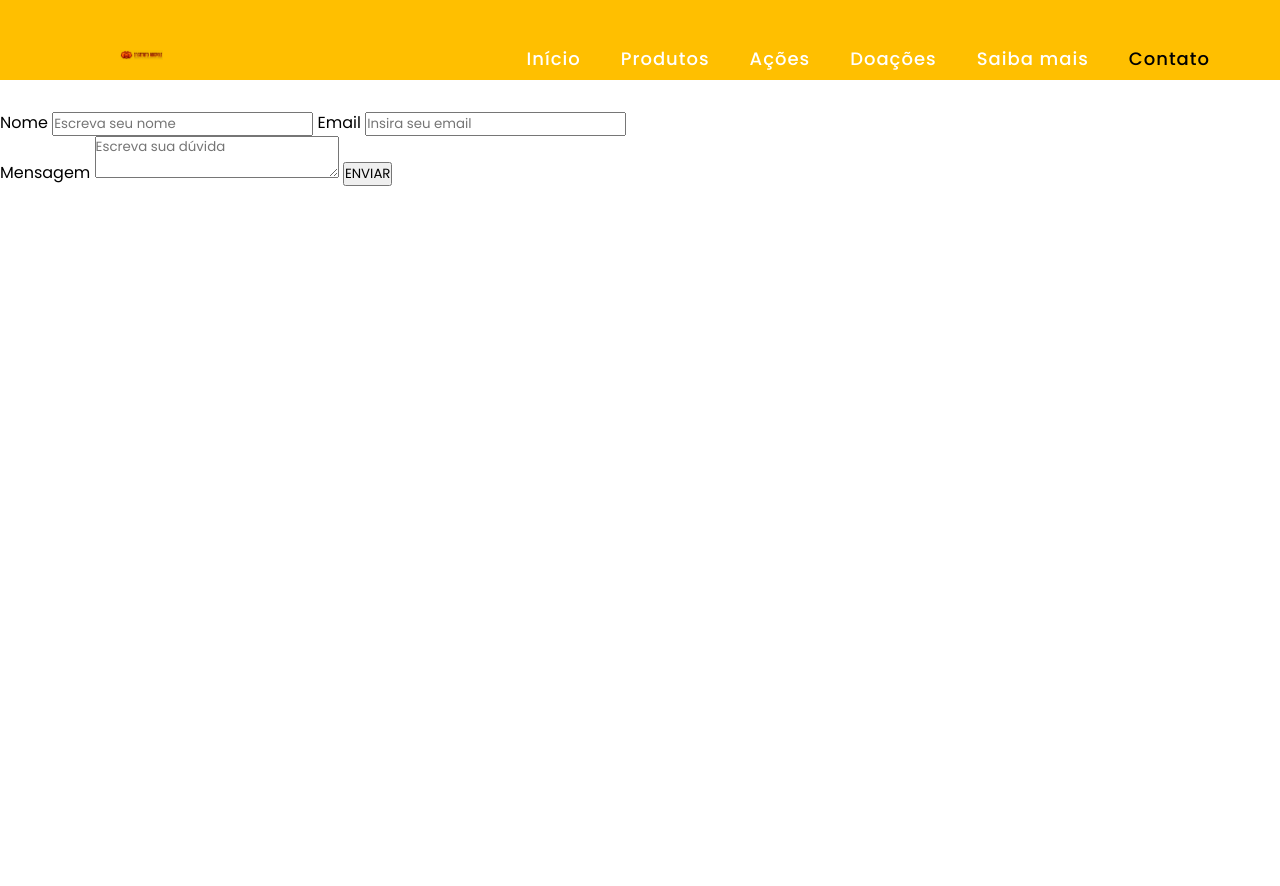
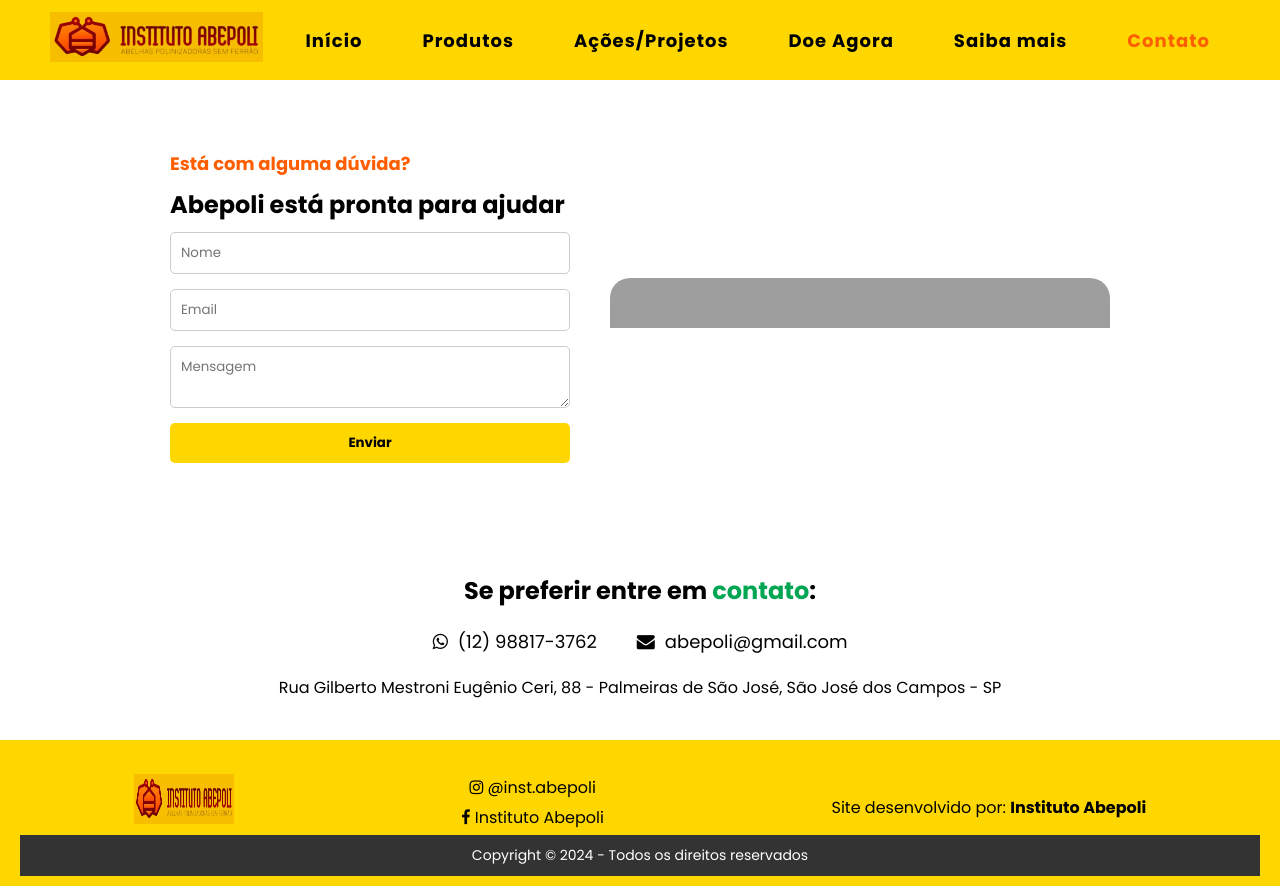
Before and after one commit to lannakamilly/projeto_abepoli, a PHP site: page /contato.php in a window 1280 px wide. Before the commit the page ends 186 px from the top, so only its background shows below. Run offline with PHP 8.4, Linux system fonts and the light colour scheme; grey boxes are pictures that could not be loaded.

Commit message:
contatoatualizado1

```diff
--- a/contato.php
+++ b/contato.php
@@ -1,17 +1,20 @@
 <!DOCTYPE html>
-<html lang="en">
+<html lang="pt-br">
 <head>
     <meta charset="UTF-8">
     <meta name="viewport" content="width=device-width, initial-scale=1.0">
+    <title>Instituto Abepoli - Contato</title>
     <link rel="stylesheet" href="https://cdnjs.cloudflare.com/ajax/libs/font-awesome/4.7.0/css/font-awesome.min.css">
-    <title>Portal Abepoli</title>
     <link rel="stylesheet" href="./css/style.css">
-    <link rel="stylesheet" href="./css/doacoes.css">
+    <link rel="stylesheet" href="./css/contato.css">
 </head>
+
+<body>
+
 <header>
-<nav>
+    <nav>
         <div class="logo">
-            <img src="img/logo1.jpg" alt="img">
+            <img src="img/logo1.jpg" alt="Logo Instituto Abepoli">
         </div>
         <div class="menu-btn">
             <i class="fa fa-bars fa-2x" onclick="menuShow()"></i>
@@ -19,46 +22,70 @@
         <div class="menu__bar">
             <ul>
                 <li><a href="index.php">Início</a></li>
-                <li><a href="produtos.php" >Produtos</a></li>
+                <li><a href="produtos.php">Produtos</a></li>
                 <li>
-                    <a href="acoes.php">Ações <i class="fas-caret-down"></i></a>
-                    <div class="dropdown__menu">
-                        <ul>
-                            <li><a href="#">Projetos</a></li>
-                            <li><a href="#">Parcerias</a></li>
-                            <li><a href="#">Galeria</a></li>
-                            <li><a href="#">Causas</a></li>
-                        </ul>
-                    </div>
+                    <a href="acoes.php">Ações/Projetos <i class="fas-caret-down"></i></a>
                 </li>
-                <li><a href="doacoes.php">Doações</a></li>
+                <li><a href="doacoes.php">Doe Agora</a></li>
                 <li><a href="saibamais.php">Saiba mais</a></li>
-                <li><a href="contato.php"  class="active">Contato</a></li>
-
+                <li><a href="contato.php" class="active">Contato</a></li>
             </ul>
         </div>
     </nav>
-    <script src="main.js"></script>
-
-    </nav>
-    <div class="container">
-        <form action="" method="post">
-            <label for="name">Nome</label>
-            <input type="text" name="nome" placeholder="Escreva seu nome" required>
-
-            <label for="email">Email</label>
-            <input type="text" name="email" placeholder="Insira seu email" required>
-
-            <label for="mensagem">Mensagem</label>
-            <textarea name="mensagem" placeholder="Escreva sua dúvida" required></textarea>
-
-            <button class="contatobotao" type="submit">ENVIAR</button>
-        </form>
-    </div>
-    <script src="main.js"></script>
 </header>
 
-<body>
+<main>
+    <section class="contato-principal">
+        <div class="formulario-contato">
+            <h3>Está com alguma dúvida?</h3>
+            <h2>Abepoli está pronta para ajudar</h2>
+            <form action="" method="post">
+                <input type="text" name="nome" placeholder="Nome" required>
+                <input type="email" name="email" placeholder="Email" required>
+                <textarea name="mensagem" placeholder="Mensagem" required></textarea>
+                <button type="submit" class="btn-enviar">Enviar</button>
+            </form>
+        </div>
+
+        <div class="imagem-contato">
+            <img src="img/32a2e373-bb12-4339-83f4-c700643204f6.png" alt="Grupo Abepoli">
+        </div>
+    </section>
+
+    <section class="contato-secundario">
+        <h3>Se preferir entre em <span>contato</span>:</h3>
+        <div class="info-contato">
+            <div class="whatsapp">
+                <i class="fa fa-whatsapp"></i>
+                <span>(12) 98817-3762</span>
+            </div>
+            <div class="email">
+                <i class="fa fa-envelope"></i>
+                <span>abepoli@gmail.com</span>
+            </div>
+        </div>
+        <p>Rua Gilberto Mestroni Eugênio Ceri, 88 - Palmeiras de São José, São José dos Campos - SP</p>
+    </section>
+</main>
+
+<footer>
+    <div class="rodape">
+        <div class="logo-footer">
+            <img src="img/logo1.jpg" alt="Logo Instituto Abepoli">
+        </div>
+        <div class="redes-sociais">
+            <a href="#"><i class="fa fa-instagram"></i> @inst.abepoli</a>
+            <a href="#"><i class="fa fa-facebook"></i> Instituto Abepoli</a>
+        </div>
+        <div class="creditos">
+            <p>Site desenvolvido por: <strong>Instituto Abepoli</strong></p>
+        </div>
+    </div>
+    <div class="copy">
+        <p>Copyright © 2024 - Todos os direitos reservados</p>
+    </div>
+</footer>
+
+<script src="main.js"></script>
 </body>
-
 </html>
--- /dev/null
+++ b/css/contato.css
@@ -0,0 +1,156 @@
+/* Estilos gerais */
+body, html {
+    margin: 0;
+    padding: 0;
+    font-family: 'Arial', sans-serif;
+}
+
+header nav {
+    background: #FFD700;
+    display: flex;
+    align-items: center;
+    justify-content: space-between;
+    padding: 10px 50px;
+}
+
+.menu__bar ul {
+    list-style: none;
+    display: flex;
+    gap: 20px;
+}
+
+.menu__bar ul li a {
+    text-decoration: none;
+    color: black;
+    font-weight: bold;
+}
+
+.menu__bar ul li a.active {
+    color: #ff5e00;
+}
+
+/* Conteúdo principal */
+.contato-principal {
+    display: flex;
+    flex-wrap: wrap;
+    justify-content: center;
+    align-items: center;
+    padding: 50px 10px;
+    background: #fff;
+}
+
+.formulario-contato {
+    flex: 1;
+    max-width: 400px;
+    margin: 20px;
+}
+
+.formulario-contato h3 {
+    color: #ff5e00;
+    font-size: 18px;
+}
+
+.formulario-contato h2 {
+    margin: 10px 0;
+    font-size: 24px;
+}
+
+.formulario-contato form {
+    display: flex;
+    flex-direction: column;
+    gap: 15px;
+}
+
+.formulario-contato input,
+.formulario-contato textarea {
+    width: 100%;
+    padding: 10px;
+    border: 1px solid #ccc;
+    border-radius: 5px;
+}
+
+.btn-enviar {
+    background: #FFD700;
+    color: black;
+    font-weight: bold;
+    border: none;
+    padding: 10px;
+    border-radius: 5px;
+    cursor: pointer;
+}
+
+.imagem-contato {
+    flex: 1;
+    max-width: 500px;
+    margin: 20px;
+}
+
+.imagem-contato img {
+    width: 100%;
+    border-radius: 20px 20px 0 0;
+}
+
+/* Contato secundário */
+.contato-secundario {
+    text-align: center;
+    margin: 40px 20px;
+}
+
+.contato-secundario h3 {
+    font-size: 24px;
+}
+
+.contato-secundario h3 span {
+    color: #00a651;
+}
+
+.info-contato {
+    margin: 20px 0;
+    display: flex;
+    justify-content: center;
+    gap: 40px;
+}
+
+.info-contato div {
+    display: flex;
+    align-items: center;
+    gap: 10px;
+    font-size: 18px;
+}
+
+/* Rodapé */
+footer {
+    background: #FFD700;
+    padding: 30px 20px 10px 20px;
+}
+
+.rodape {
+    display: flex;
+    flex-wrap: wrap;
+    justify-content: space-around;
+    align-items: center;
+    text-align: center;
+}
+
+.logo-footer img {
+    width: 100px;
+}
+
+.redes-sociais a {
+    display: block;
+    margin: 5px 0;
+    text-decoration: none;
+    color: black;
+}
+
+.creditos p {
+    margin-top: 10px;
+}
+
+.copy {
+    background: #333;
+    color: white;
+    text-align: center;
+    padding: 10px;
+    font-size: 14px;
+}
--- a/doacoes.php
+++ b/doacoes.php
@@ -150,12 +150,9 @@
             </div>
 
         </section>
-<<<<<<< HEAD
         <div id="divcomo">
             <h3>Como doar</h3>
             <p id="pcomo">O gestor responsável pelo patrimônio ou o particular interessado em doar clica no botão <a href="contato.php">QUERO DOAR</a>, que o direcionará para tela de login pelo Senha-Rede para o gestor de patrimônio ou para o Portal Gov.BR para particulares, que acessará com CPF do doador ou representante legal da pessoa jurídica. O cadastro do anúncio é bem simples e intuitivo, com informações sobre o bem ou serviço, campo para inserir fotos e outras informações necessárias para os órgãos donatários poderem demonstrar interesse.</p>
-            <div class="topo">
-=======
                 <div id="divcomo">
                     <h3>Como doar</h3>
                     <p id="pcomo">O gestor responsável pelo patrimônio ou o particular interessado em doar clica no botão <a href="contato.php" class="quero-doar" >QUERO DOAR</a>, que o direcionará para tela de login pelo Senha-Rede para o gestor de patrimônio ou para o Portal Gov.BR para particulares, que acessará com CPF do doador ou representante legal da pessoa jurídica. O cadastro do anúncio é bem simples e intuitivo, com informações sobre o bem ou serviço, campo para inserir fotos e outras informações necessárias para os órgãos donatários poderem demonstrar interesse.</p>
@@ -164,7 +161,6 @@
   <svg viewBox="0 0 500 150" preserveAspectRatio="none" style="height: 100%; width: 100%;">
     <path d="M0.00,49.98 C150.00,150.00 349.81,-49.98 500.00,49.98 L500.00,150.00 L0.00,150.00 Z"
           style="stroke: none; fill: #ffe68a;"></path>
->>>>>>> 4c82a842d9488154af6a31799d04057d3049dc1a
   </svg>
   <h1>jude a nossa Causa</h1>
   <div id="dividir">
```
